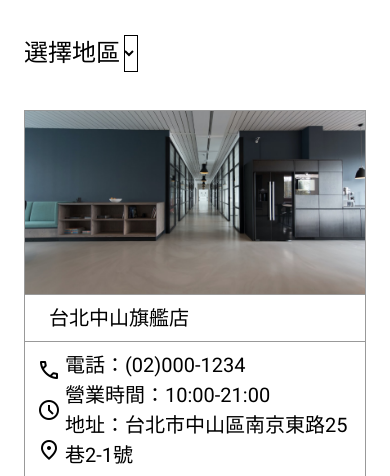
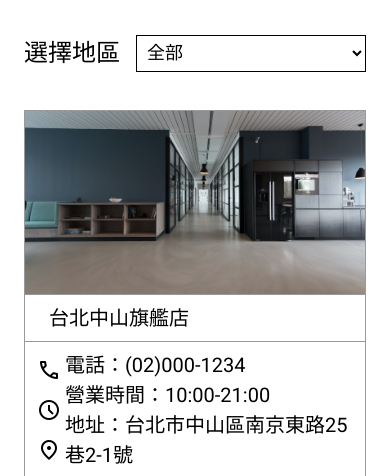
Before and after one commit to c13026/HTMLCSSWIN, a plain HTML site: page week3/store.html in a window 390 px wide. Shown: the part 355-831 px from the top of the page. Drawn offline with nearby package versions, Linux system fonts and the light colour scheme.

Commit message:
Update store.css

```diff
--- a/week3/store.css
+++ b/week3/store.css
@@ -81,7 +81,7 @@
     margin-right: 4px;
 }
 @media (max-width:1300px){
-    .select .col{
+    .main .select .col{
         width: calc(50% - 3rem);
         padding: 0 24PX;
     }
@@ -95,7 +95,7 @@
     }
 }
 @media (max-width:767px){
-    .select .col{
+    .main .select .col{
         width: calc(100% - 3rem);
     }
     .main .card-list{
```
